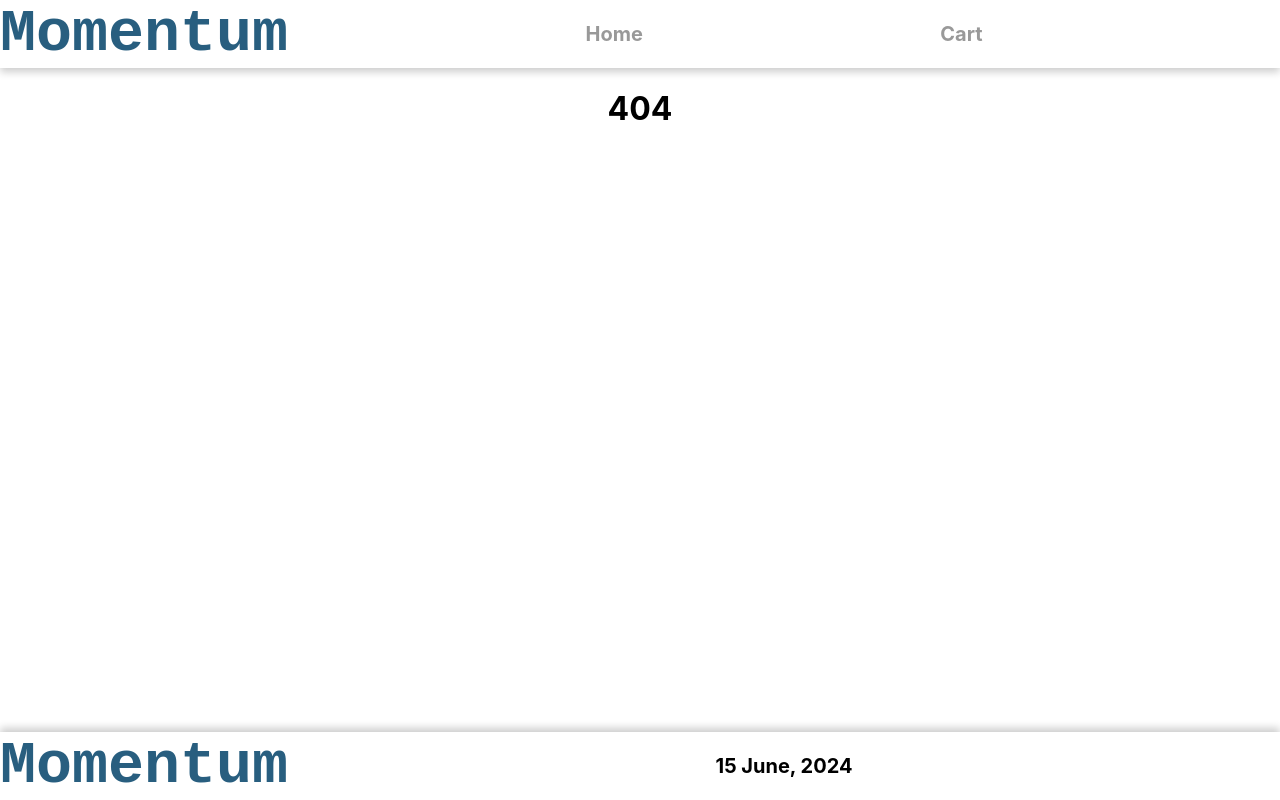
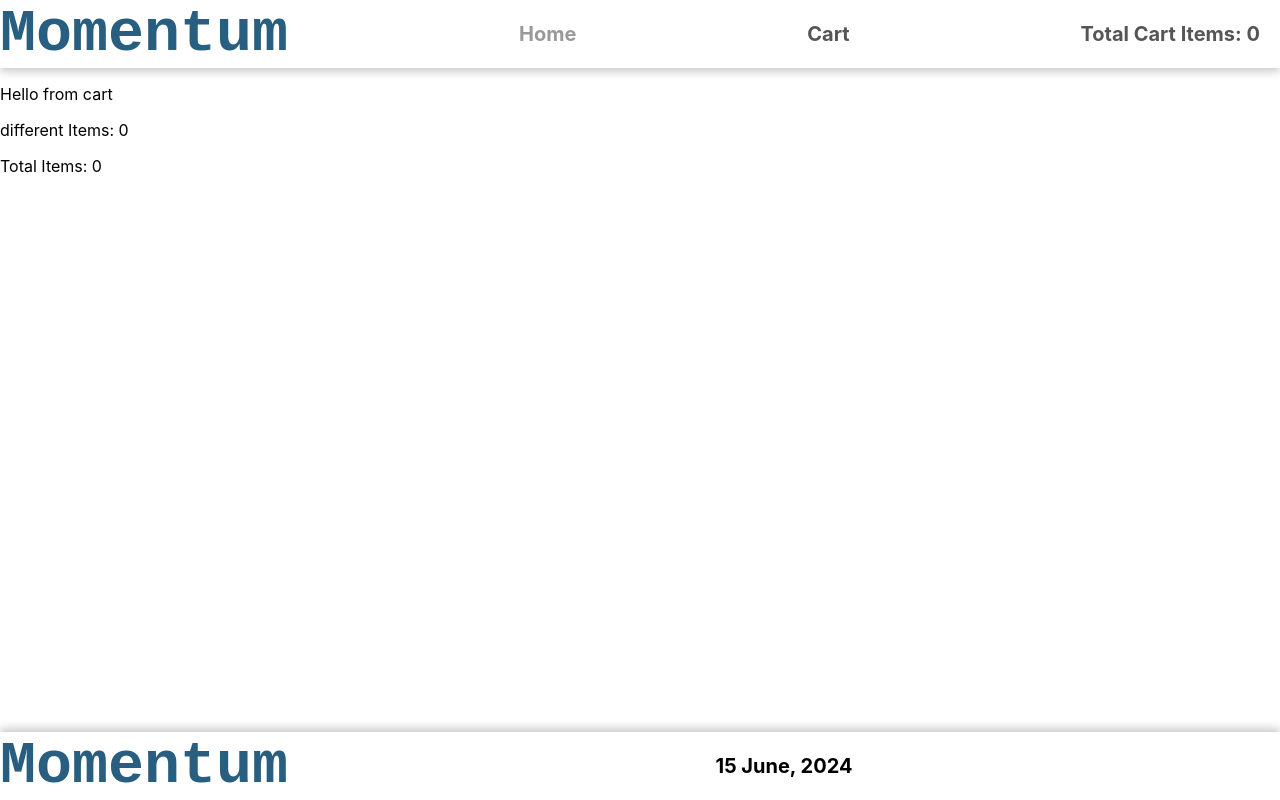
Before and after one commit to kirolos988/Momentum, a React (Create React App) app: page /src/components/Cart.jsx in a window 1280 px wide. Before the commit this address had no page. Built offline with nearby package versions, Linux system fonts and the light colour scheme.

Commit message:
enahncment in footer and styling

```diff
--- a/src/App.js
+++ b/src/App.js
@@ -3,9 +3,9 @@
 import "./App.css";
 import Footer from "./components/Footer/Footer";
 import Header from "./components/Header/Header";
-import Home from "./components/Home";
-import Cart from "./components/Cart";
-import NoPage from "./components/NoPage";
+import Home from "./components/Home.jsx";
+import Cart from "./components/Cart.jsx";
+import NoPage from "./components/NoPage.jsx";
 import { BrowserRouter, Routes, Route } from "react-router-dom";
 
 function App() {
@@ -15,7 +15,7 @@ function App() {
         <Header />
         <Routes>
           <Route index element={<Home />} />
-          <Route path='/src/components/Cart.js' element={<Cart />} />
+          <Route path='/src/components/Cart.jsx' element={<Cart />} />
           <Route path='*' element={<NoPage />} />
         </Routes>
         <Footer />
--- a/src/components/Header/Header.css
+++ b/src/components/Header/Header.css
@@ -13,8 +13,23 @@
   font-family: "Courier New", Courier, monospace;
 }
 
+.totalItems {
+  margin: 0;
+  padding: 0;
+  font-size: 20px;
+  font-weight: bold;
+  align-items: center;
+  display: flex;
+  color: #555;
+  justify-content: center;
+  margin-right: 20px;
+}
+
 @media (max-width: 480px) {
   .header {
     display: block;
   }
+  .totalItems {
+    margin-right: 0;
+  }
 }
--- a/src/components/Header/Header.jsx
+++ b/src/components/Header/Header.jsx
@@ -3,12 +3,15 @@
 import React from "react";
 import "./Header.css";
 import Layout from "./Layout";
+import { useSelector } from "react-redux";
 
 const Header = () => {
+  const totalItems = useSelector(state => state.cart.totalItems)
   return (
     <div className='header'>
       <div className='companyName'>Momentum</div>
       <Layout />
+      <p className="totalItems">Total Cart Items: {totalItems}</p>
     </div>
   );
 };
--- a/src/components/Header/Layout.jsx
+++ b/src/components/Header/Layout.jsx
@@ -15,7 +15,7 @@ const Layout = () => {
         </NavLink>
         <NavLink
           className={({ isActive }) => (isActive ? "link active" : "link")}
-          to='/src//components/Cart.js'
+          to='/src/components/Cart.jsx'
         >
           Cart
         </NavLink>
```
Also changed, not shown: src/components/Cart.jsx (renamed from src/components/Cart.js), src/components/Home.jsx (renamed from src/components/Home.js), src/components/NoPage.jsx (renamed from src/components/NoPage.js).
